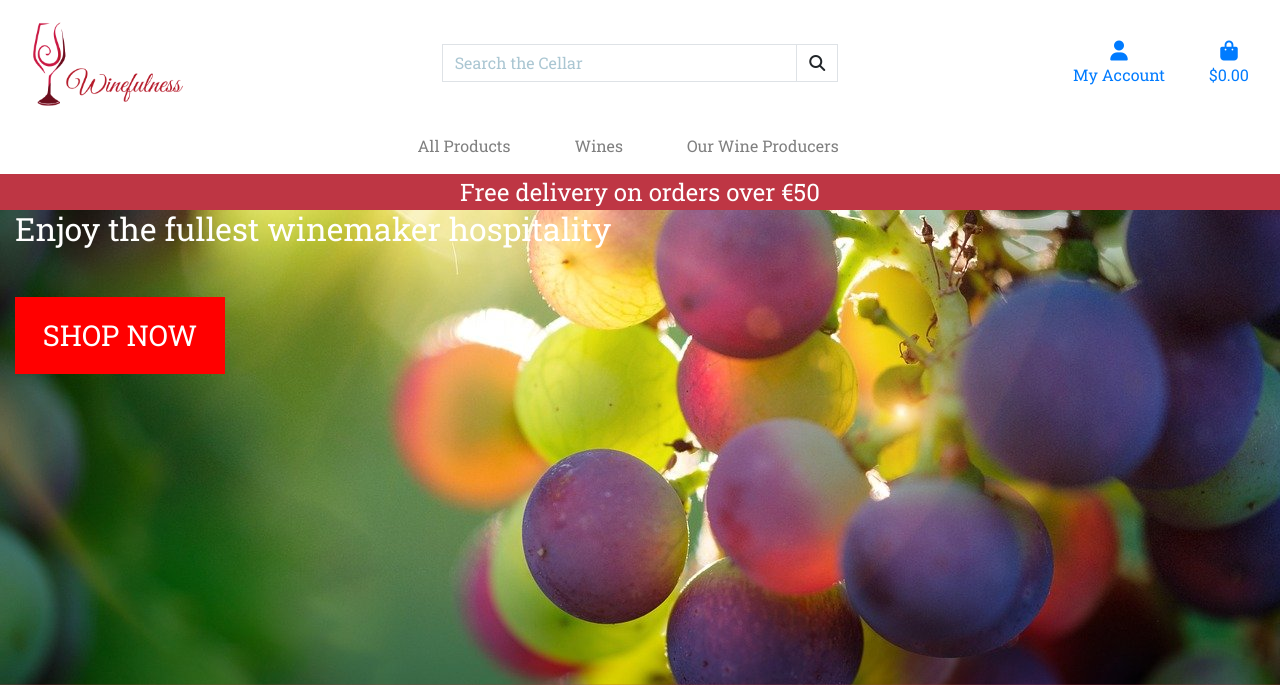
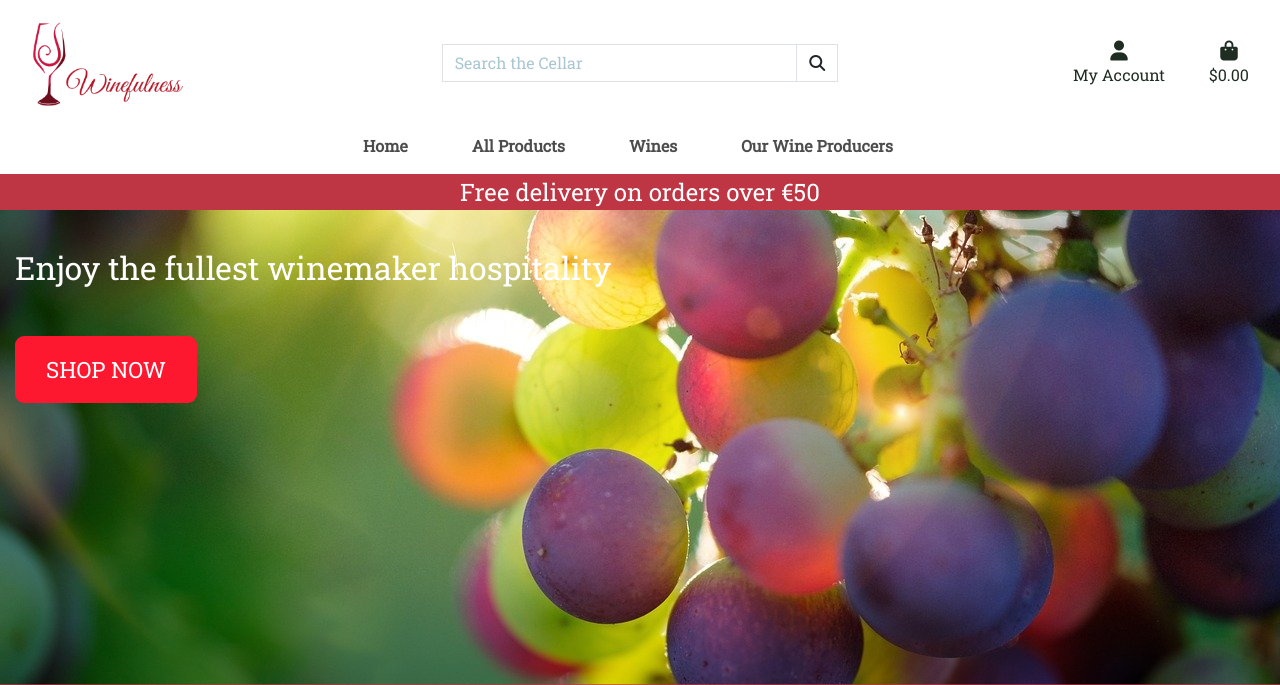
Before and after one commit to Nicola2309/Winefulness, a Django app: page / in a window 1280 px wide. Shown: the top 685 px of the page. Run offline with Django 3.2, Linux system fonts and the light colour scheme; parts of the project's set-up code (start-up, migrations or seed data) failed here and were passed over; some libraries are stand-ins or nearby versions.

Commit message:
Added style to nav-links, Homepage and Signup page

```diff
--- a/home/templates/home/index.html
+++ b/home/templates/home/index.html
@@ -14,13 +14,13 @@
 {% block content %}
     <div class="container-fluid">
         <div class="row">
-            <div class="col col-md-6 my-auto">
-                <h2 class="logo-font">
+            <div class="col col-md-6 my-auto"  style="bottom: -39px;">
+                <h2 style="color: white;">
                     Enjoy the fullest winemaker hospitality
                 </h2>
                 <div class="my-5">
                     <h4>
-                        <a href="{% url 'products' %}" class="btn btn-lg shop-now-btn rounded-0 py-3 text-uppercase">Shop Now</a>
+                        <a href="{% url 'products' %}" class="btn btn-lg shop-now-btn py-3 text-uppercase">Shop Now</a>
                     </h4>
                 </div>
             </div>
--- a/products/templates/products/add_products.html
+++ b/products/templates/products/add_products.html
@@ -34,7 +34,7 @@
                     {% endfor %}
                     <div class="text-right">
                         <a href="{% url 'products' %}" class="btn rounded-0">Cancel</a>
-                        <button class="btn rounded-0" type="submit">Add Product</button>
+                        <button class="btn rounded-0 " type="submit">Add Product</button>
                     </div>
                 </form>
             </div>
--- a/static/css/base.css
+++ b/static/css/base.css
@@ -6,7 +6,7 @@ body {
     background: url('../../media/grapes.jpg');
     background-size: cover;
     color: #333;
-    height: calc(100vh - 201px);
+    height: auto;
     font-family: 'Roboto Slab', serif;
     min-height: 100vh;
 }
@@ -15,17 +15,44 @@ body {
     width: 42%!important;
 }
 
+.nav-link {
+        color: #1f2c21;
+    }
+
+.nav-link:hover {
+    color: #BE3644;
+}
+
+.navbar-light .navbar-nav .nav-link {
+    color: rgba(0,0,0,0.7);
+    font-weight: 600;
+}
+
+.navbar-light .navbar-nav .nav-link:hover {
+    color: #BE3644;
+}
+
+.dropdown-item {
+    color: rgba(0,0,0,0.7) !important;
+    font-weight: 600 !important;
+}
+
+.dropdown-item:hover {
+    color: #BE3644 !important;
+}
+
 .shop-now-btn {
-    background: red;
+    border-radius: 9px;
+    background: #fd172f;
     color: white;
-    font-size: 1.8rem;
-    min-width: 210px;
+    font-size: 1.4rem;
+    min-width: 182px;
 }
 
 .shop-now-btn:hover,
 .shop-now-btn:active,
 .shop-now-btn:focus {
-    background: pink;
+    background: #FFC2FF;
 }
 
 .red-bg {
@@ -43,7 +70,34 @@ body {
 }
 
 .logo-font{
-    color: #fff;
+    color: #523838;
+}
+
+.subutton-text-color {
+    border-radius: 9px !important;
+    background-color: #242424 !important;
+    padding: 9px !important;
+}
+
+.subutton-text-color:hover {
+    font-weight: 800 !important;
+    color: #ff5e6e !important;
+}
+
+
+/* --- Register Page --- */
+
+.allauth-form-inner-content a {
+    color: #BE3644 !important;
+}
+
+.allauth-form-inner-content input {
+    width: 112%;
+    height: 36px;
+}
+
+.signup label {
+    display: none !important;
 }
 
 /* --- Wine Detail Page --- */
@@ -92,6 +146,13 @@ body {
     color: white;
     font-size: 2rem;
     margin: 10px;
+
+}
+
+.social-icon:hover,
+.social-icon:active,
+.social-icon:focus {
+    color: #00C7FE ;
 }
 
 .footer-copyright {
@@ -332,6 +393,12 @@ input[name='q']::placeholder {
     }
 }
 
+@media (min-width: 1367px) {
+    body {
+        height: 130vh;
+    }
+}
+
 @media (min-width: 1200px) {
     .container {
         max-width: 80%;
--- a/templates/allauth/account/signup.html
+++ b/templates/allauth/account/signup.html
@@ -18,7 +18,7 @@
   {% if redirect_field_value %}
   <input type="hidden" name="{{ redirect_field_name }}" value="{{ redirect_field_value }}" />
   {% endif %}
-  <button type="submit">{% trans "Sign Up" %} &raquo;</button>
+  <button class="subutton-text-color" type="submit">{% trans "Sign Up" %} &raquo;</button>
 </form>
 
 {% endblock %}
--- a/templates/allauth/socialaccount/signup.html
+++ b/templates/allauth/socialaccount/signup.html
@@ -16,7 +16,7 @@
   {% if redirect_field_value %}
   <input type="hidden" name="{{ redirect_field_name }}" value="{{ redirect_field_value }}" />
   {% endif %}
-  <button type="submit">{% trans "Sign Up" %} &raquo;</button>
+  <button class="subutton-text-color" type="submit">{% trans "Sign Up" %} &raquo;</button>
 </form>
 
 {% endblock %}
--- a/templates/base.html
+++ b/templates/base.html
@@ -109,7 +109,7 @@
           </div>
           <div id="convenience-banner" class="row text-center">
               <div class="col text-white red-bg">
-                  <h4 class="logo-font my-1">Free delivery on orders over €{{ free_delivery_threshold }}</h4>
+                  <h4 class="my-1" style="color: white;">Free delivery on orders over €{{ free_delivery_threshold }}</h4>
               </div>
           </div>
       </header>
--- a/templates/includes/main-nav.html
+++ b/templates/includes/main-nav.html
@@ -1,6 +1,6 @@
 <div class="collapse navbar-collapse" id="main-nav">
     <ul class="navbar-nav w-auto mx-auto">
-        <li class="nav-item d-block d-md-none">
+        <li class="nav-item">
             <a class="logo-font text-bold nav-link mr-5" href="{% url 'home' %}" id="home-link">
                 Home
             </a>
--- a/winemakers/templates/winemakers/add_winemaker.html
+++ b/winemakers/templates/winemakers/add_winemaker.html
@@ -20,7 +20,7 @@
                 {% csrf_token %}
                 {{ form | crispy }}
                 <a class="btn" href="{% url 'winemaker' %}">Cancel</a>
-                <button class="btn" type="submit">Add Producer</button>
+                <button class="btn subutton-text-color" type="submit">Add Producer</button>
             </form>
         </div>
     </div>
--- a/winemakers/templates/winemakers/edit_comment.html
+++ b/winemakers/templates/winemakers/edit_comment.html
@@ -12,7 +12,7 @@
             <form class="mb-4" method="POST" action="">
                 {% csrf_token %}
                 {{ comment_form|crispy }}
-                <button class="btn" type="submit">Submit</button>
+                <button class="btn subutton-text-color" type="submit">Submit</button>
             </form>
         </div>
     </div>
--- a/winemakers/templates/winemakers/edit_winemaker.html
+++ b/winemakers/templates/winemakers/edit_winemaker.html
@@ -23,7 +23,7 @@
                 {% csrf_token %}
                 {{ form | crispy }}
                 <a class="btn" href="{% url 'winemakers' %}">Cancel</a>
-                <button class="btn" type="submit">Edit Information</button>
+                <button class="btn subutton-text-color" type="submit">Edit Information</button>
             </form>
         </div>
     </div>
--- a/winemakers/templates/winemakers/winemaker_detail.html
+++ b/winemakers/templates/winemakers/winemaker_detail.html
@@ -53,7 +53,7 @@
             <form class="mb-4" method="POST" action="{% url 'add_comment' winemakers.pk %}">
                 {% csrf_token %}
                 {{ comment_form|crispy }}
-                <button class="btn" type="submit">Submit</button>
+                <button class="btn subutton-text-color" type="submit">Submit</button>
             </form>
         </div>
     </div>
```
Also changed, not shown: reviews/migrations/0001_initial.py (added).
